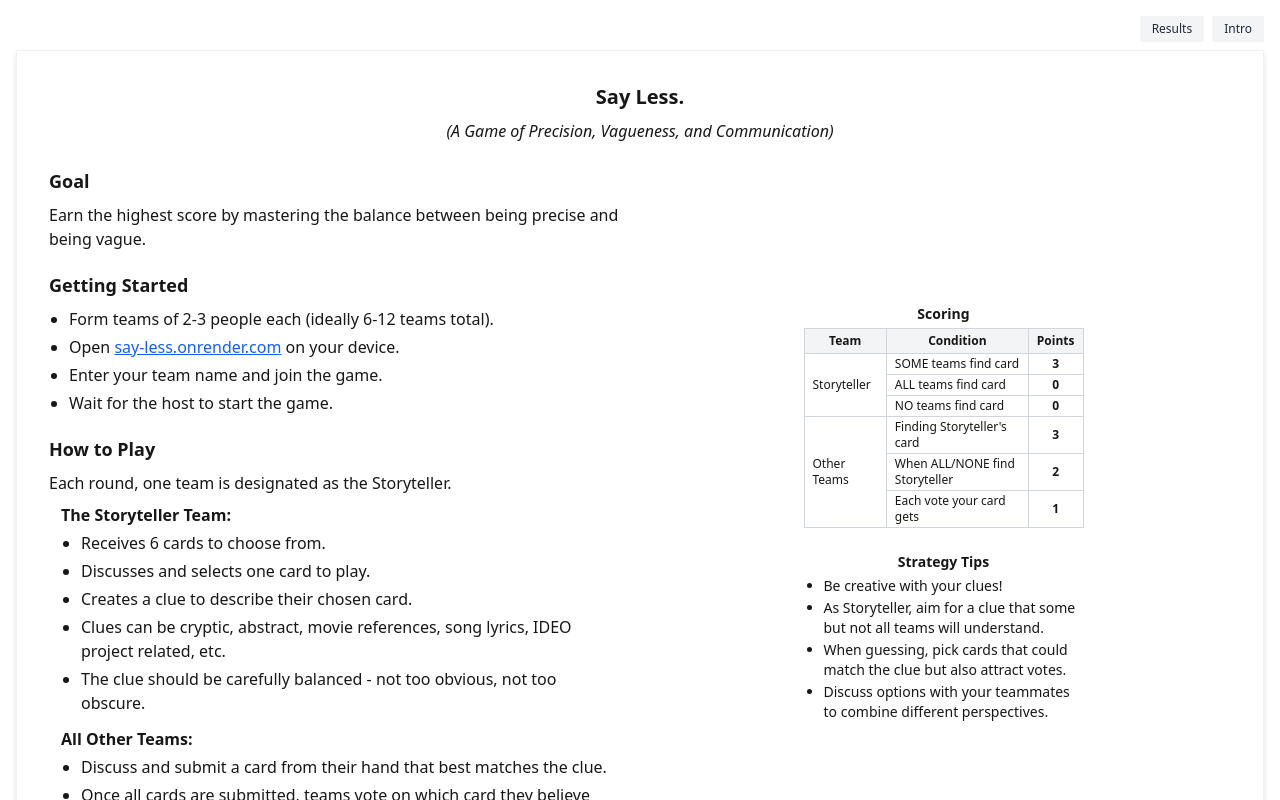
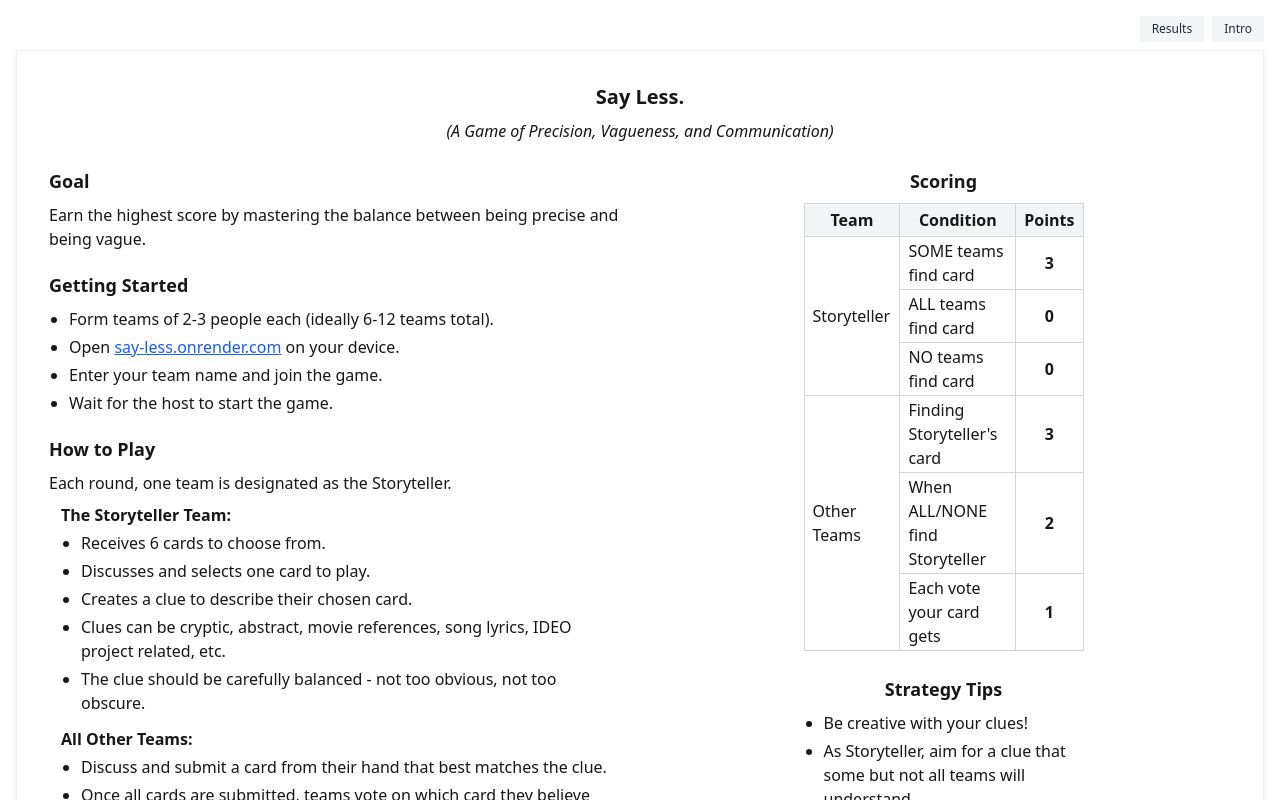
Before and after one commit to niravbeni/tmm, a Next.js app in the folder frontend/: page /rules in a window 1280 px wide. Built offline with nearby package versions, Linux system fonts and the light colour scheme; no server answers.

Commit message:
Match text sizes between left and right columns for consistency

```diff
--- a/frontend/src/app/rules/page.tsx
+++ b/frontend/src/app/rules/page.tsx
@@ -81,9 +81,9 @@ export default function RulesPage() {
               {/* Right Column */}
               <div className="w-1/2 flex flex-col justify-center items-center space-y-4">
                 <section className="max-w-[280px]">
-                  <h2 className="text-sm font-bold mb-1 text-center">Scoring</h2>
+                  <h2 className="text-lg font-bold mb-2 text-center">Scoring</h2>
 
-                  <table className="w-full text-xs border-collapse mb-2">
+                  <table className="w-full text-base border-collapse mb-2">
                     <thead>
                       <tr className="bg-gray-100 dark:bg-gray-800">
                         <th className="border border-gray-300 dark:border-gray-700 px-2 py-1">Team</th>
@@ -91,7 +91,7 @@ export default function RulesPage() {
                         <th className="border border-gray-300 dark:border-gray-700 px-2 py-1 text-center">Points</th>
                       </tr>
                     </thead>
-                    <tbody className="text-xs">
+                    <tbody className="text-base">
                       <tr>
                         <td className="border border-gray-300 dark:border-gray-700 px-2 py-0.5" rowSpan={3}>Storyteller</td>
                         <td className="border border-gray-300 dark:border-gray-700 px-2 py-0.5">SOME teams find card</td>
@@ -123,8 +123,8 @@ export default function RulesPage() {
                 </section>
 
                 <section className="max-w-[280px]">
-                  <h2 className="text-sm font-bold mb-1 text-center">Strategy Tips</h2>
-                  <ul className="list-disc pl-5 text-sm space-y-0.5">
+                  <h2 className="text-lg font-bold mb-2 text-center">Strategy Tips</h2>
+                  <ul className="list-disc pl-5 text-base space-y-1">
                     <li>Be creative with your clues!</li>
                     <li>As Storyteller, aim for a clue that some but not all teams will understand.</li>
                     <li>When guessing, pick cards that could match the clue but also attract votes.</li>
```
